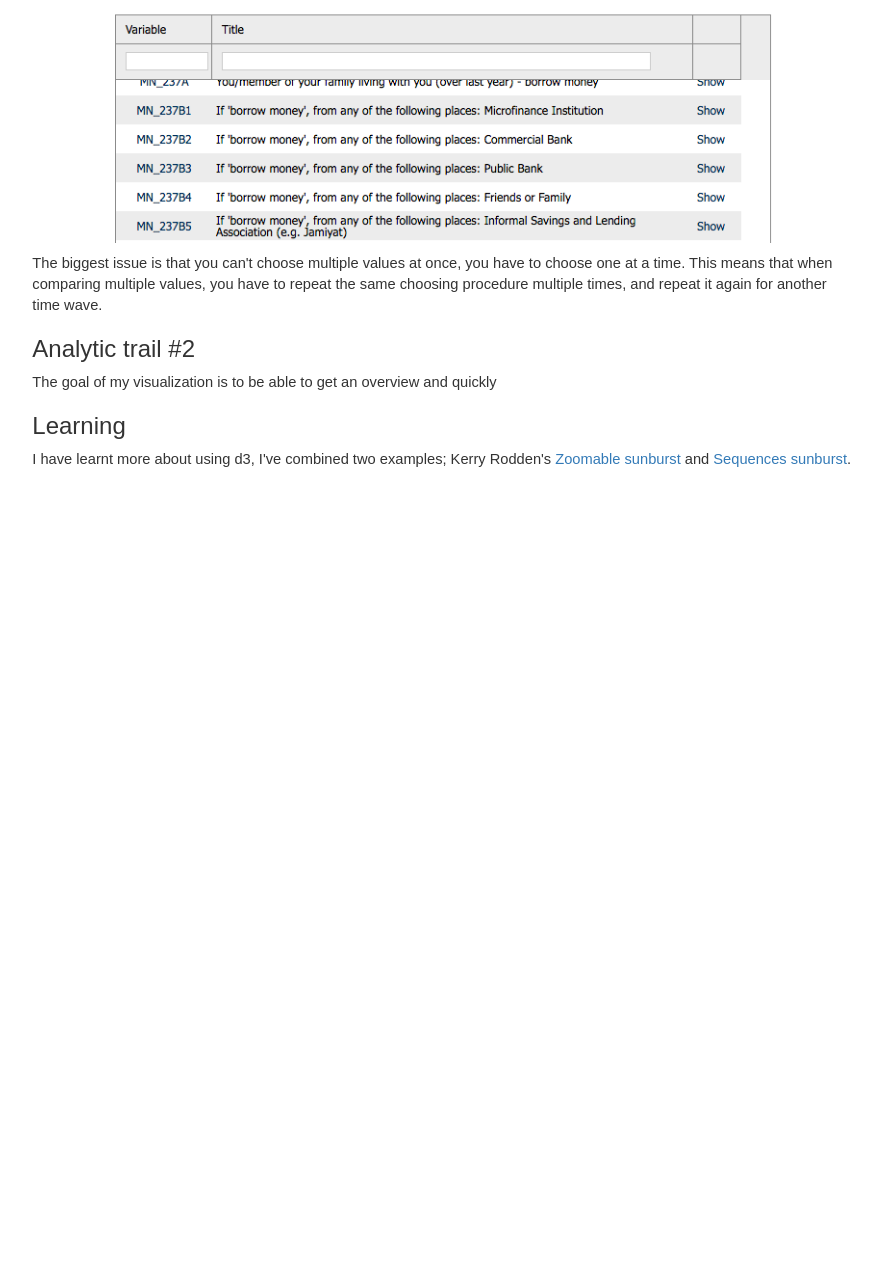
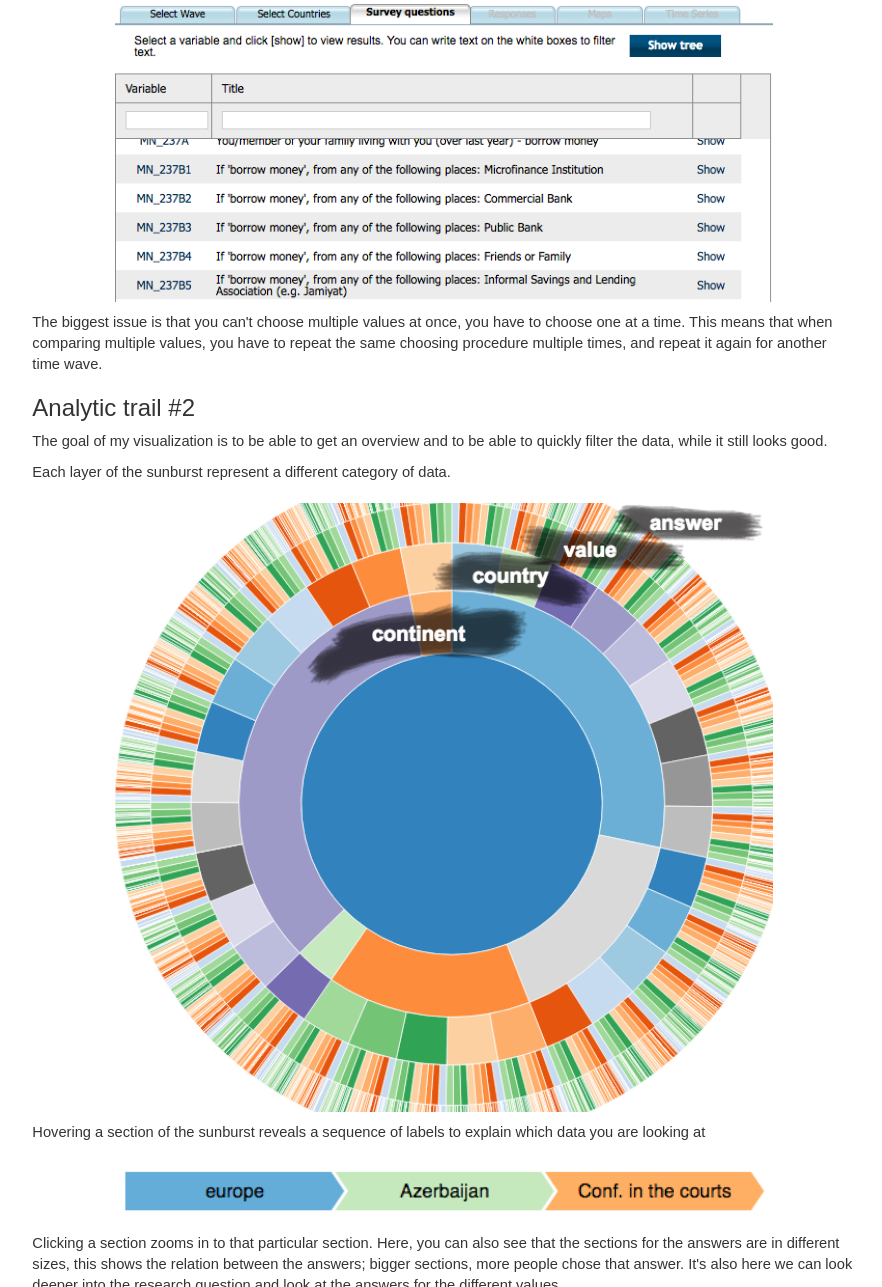
Before and after one commit to emmabckstrm/DH2321-proj2, a plain HTML site: page index.html in a window 1280 px wide. Shown: the part 1513-2800 px from the top of the page, without its empty margins (196-1078 px from the left). Before the commit the page ends 1993 px from the top, so only its background shows below. Drawn offline with nearby package versions, Linux system fonts and the light colour scheme.

Commit message:
Analytic trail

```diff
--- a/index.html
+++ b/index.html
@@ -15,6 +15,7 @@
 <body class="container-fluid">
   <h2 class="text-center">IVIS17 - Project 2</h2>
   <section class="viz text-center row">
+    <p class="lead">Is there a relation between people's <b>confidence</b> in different social installments and their confidence in environmental and women's organisations?</p>
     <div id="sequence"></div>
     <div id="chart"></div>
     <form class="wave-form">
@@ -46,9 +47,15 @@
       <p>The biggest issue is that you can't choose multiple values at once, you have to choose one at a time. This means that when comparing multiple values, you have to repeat the same choosing procedure multiple times, and repeat it again for another time wave.</p>
 
       <h3>Analytic trail #2</h3>
-      <p>The goal of my visualization is to be able to get an overview and quickly
+      <p>The goal of my visualization is to be able to get an overview and to be able to quickly filter the data, while it still looks good.</p>
+      <p>Each layer of the sunburst represent a different category of data.</p>
+      <img src="img/layers.png"/>
+      <p>Hovering a section of the sunburst reveals a sequence of labels to explain which data you are looking at</p>
+      <img src="img/sequence.png"/>
+      <p>Clicking a section zooms in to that particular section. Here, you can also see that the sections for the answers are in different sizes, this shows the relation between the answers; bigger sections, more people chose that answer. It's also here we can look deeper into the research question and look at the answers for the different values.</p>
+      <img src="img/zoom.png"/>
       <h3>Learning</h3>
-      <p>I have learnt more about using d3, I've combined two examples; Kerry Rodden's <a href="https://bl.ocks.org/kerryrodden/477c1bfb081b783f80ad" target="_blank">Zoomable sunburst</a> and <a href="https://bl.ocks.org/kerryrodden/7090426" target="_blank">Sequences sunburst</a>.
+      <p>I have learnt more about using d3, I've combined two examples; Kerry Rodden's <a href="https://bl.ocks.org/kerryrodden/477c1bfb081b783f80ad" target="_blank">Zoomable sunburst</a> and <a href="https://bl.ocks.org/kerryrodden/7090426" target="_blank">Sequences sunburst</a>. Furthermore I've learnt the value of a good overview, because that's one thing that the WVS is lacking and it was very obvious that it would have helped.
     </div>
   </section>
 
```
Also changed, not shown: img/layers.png (added), img/sequence.png (added), img/zoom.png (added).
